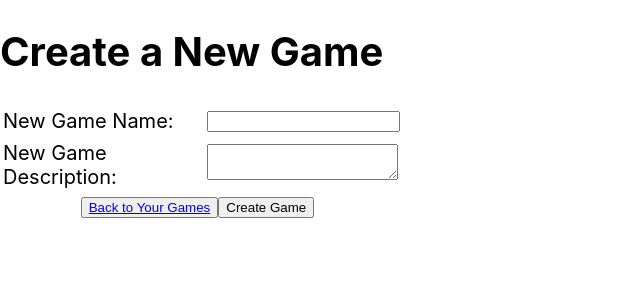
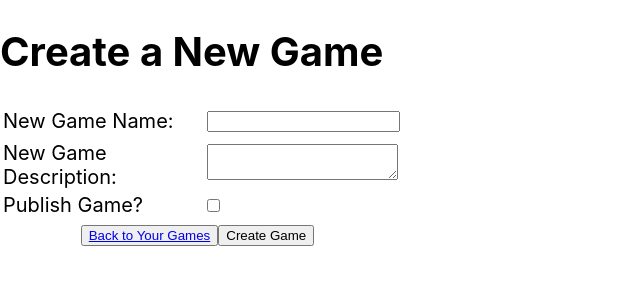
Before and after one commit to mickeym3773/467-capstone-tag, a React (Create React App) app: page /create-new-game in a window 1280 px wide. Shown: the top 300 px of the page, without its empty margins (0-640 px from the left). Built offline with nearby package versions, Linux system fonts and the light colour scheme; no server answers.

Commit message:
Added is_published checkbox to CreateNewGame

```diff
--- a/src/pages/CreateNewGame.jsx
+++ b/src/pages/CreateNewGame.jsx
@@ -4,9 +4,14 @@ import { Link, useNavigate } from 'react-router-dom';
 function CreateNewGame() {
   const [newGameName, setNewGameName] = useState('');
   const [newGameDescription, setNewGameDescription] = useState('');
+  const [newGameIsPublished, setNewGameIsPublished] = useState(false);
   const navigate = useNavigate();
 
   const user = JSON.parse(localStorage.getItem('user'));
+
+  const checkHandler = () => {
+    setNewGameIsPublished(!newGameIsPublished);
+  }
 
   const handleSubmit = async (event) => {
     event.preventDefault();
@@ -15,6 +20,7 @@ function CreateNewGame() {
       description: newGameDescription,
       author_id: user.uid,
       author_name: user.email,
+      is_published: newGameIsPublished,
     };
 
     if (!user) {
@@ -69,6 +75,16 @@ function CreateNewGame() {
               </td>
             </tr>
             <tr>
+              <td>
+                <label htmlFor="is_published">Publish Game?</label>
+              </td>
+              <td>
+                <input type="checkbox" id="is_published" name="is_published" className="createNewGame-isPublished"
+                  checked={newGameIsPublished} onChange={checkHandler}
+                />
+              </td>
+            </tr>
+            <tr>
               <td colSpan="2" style={{ textAlign: 'center' }}>
                 <button><Link to="/make-games">Back to Your Games</Link></button>
                 <button onClick={handleSubmit}>Create Game</button>
```
